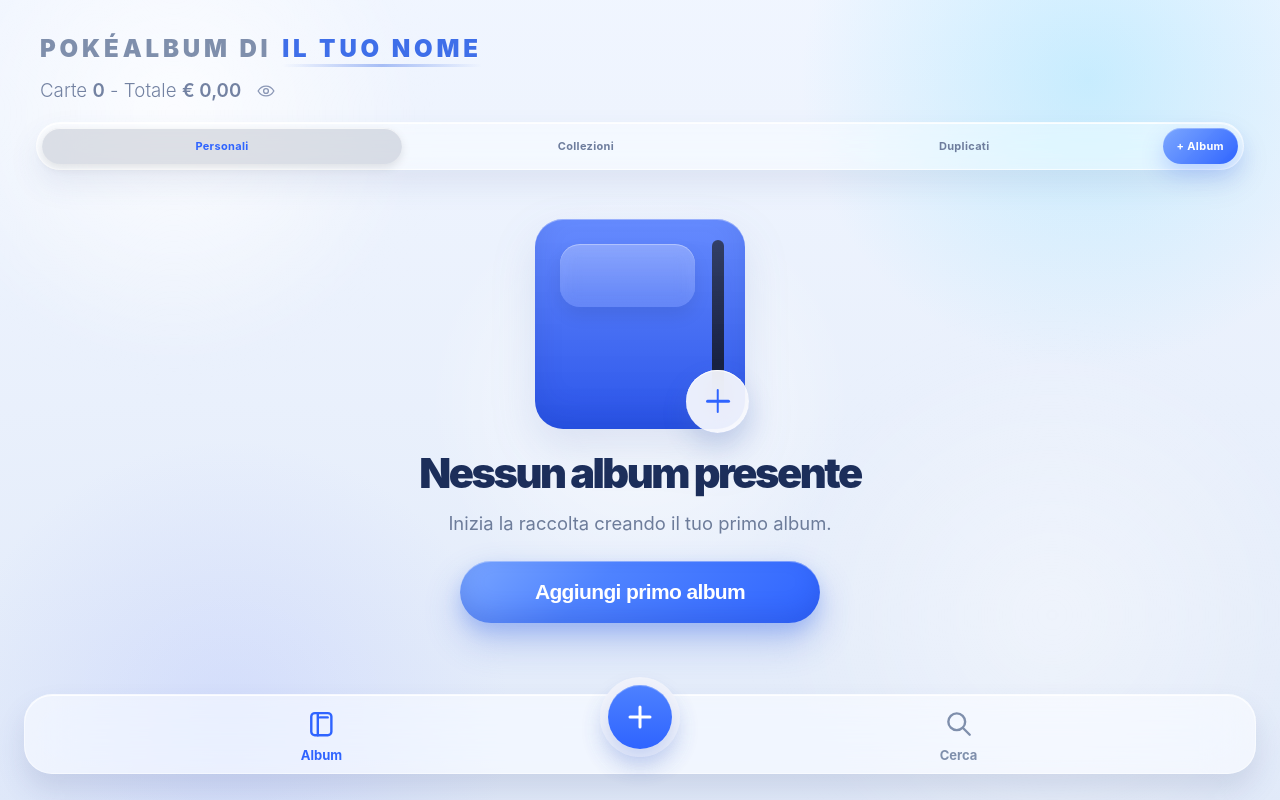
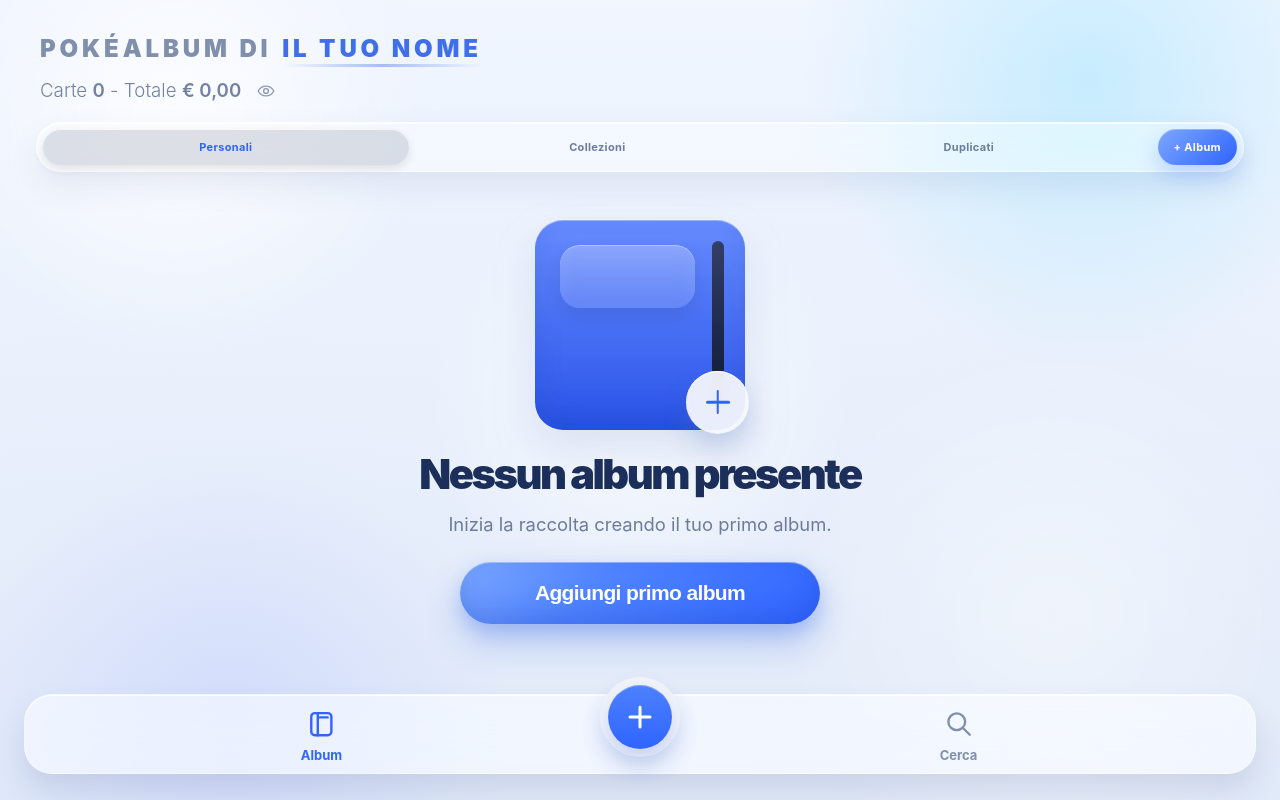
Before and after one commit to GAlabor/pokealbum, a plain HTML site: page index.html in a window 1280 px wide. Drawn offline with Linux system fonts and the light colour scheme.

Commit message:
0.0.7
spazi nome barra in alto

```diff
--- a/index.html
+++ b/index.html
@@ -1163,15 +1163,16 @@
         }
       }
 
+
 .quick-actions {
         width: calc(100% - 8px);
         margin: 16px 4px 0;
-        padding: 5px;
-        min-height: 46px;
+        padding: 6px;
+        min-height: 48px;
         display: grid;
-        grid-template-columns: minmax(0, 1fr) minmax(0, 1fr) minmax(0, 1.08fr) auto;
+        grid-template-columns: repeat(3, minmax(0, 1fr)) auto;
         align-items: center;
-        gap: 4px;
+        gap: 6px;
         border-radius: 999px;
         background: rgba(255, 255, 255, 0.42);
         border: 1px solid rgba(255, 255, 255, 0.62);
@@ -1181,12 +1182,13 @@
         backdrop-filter: blur(22px) saturate(145%);
         -webkit-backdrop-filter: blur(22px) saturate(145%);
       }
+
       .qa-btn {
         appearance: none;
         -webkit-appearance: none;
         min-width: 0;
         height: 36px;
-        padding: 0 10px;
+        padding: 0 14px;
         border: 0;
         border-radius: 999px;
         background: transparent;
@@ -1195,9 +1197,13 @@
         font-size: clamp(11px, 2.9vw, 11px);
         font-weight: 700;
         letter-spacing: 0.03em;
+        display: flex;
+        align-items: center;
+        justify-content: center;
+        text-align: center;
         white-space: nowrap;
-        overflow: hidden;
-        text-overflow: ellipsis;
+        overflow: visible;
+        text-overflow: unset;
         cursor: pointer;
         transition:
           transform 0.16s ease,
@@ -1206,13 +1212,25 @@
           box-shadow 0.16s ease;
         -webkit-tap-highlight-color: transparent;
       }
+
+      .qa-btn:focus {
+        outline: none;
+      }
+
+      .qa-btn:focus-visible {
+        outline: 2px solid rgba(47, 100, 255, 0.28);
+        outline-offset: 3px;
+      }
+
       .qa-btn:hover {
         color: #375fdb;
         background: rgba(255, 255, 255, 0.42);
       }
+
       .qa-btn:active {
         transform: scale(0.97);
       }
+
       .qa-btn.active {
         color: #2f64ff;
         background: rgba(120, 130, 150, 0.24);
@@ -1220,9 +1238,10 @@
           0 4px 10px rgba(0, 0, 0, 0.10),
           inset 0 1px 0 rgba(255, 255, 255, 0.7);
       }
+
       .qa-add {
-        min-width: 72px;
-        padding: 0 14px;
+        min-width: 78px;
+        padding: 0 16px;
         color: #ffffff;
         background:
           linear-gradient(135deg, rgba(122, 166, 255, 0.98), rgba(47, 100, 255, 1));
@@ -1230,6 +1249,7 @@
           0 10px 22px rgba(47, 100, 255, 0.25),
           inset 0 1px 0 rgba(255, 255, 255, 0.30);
       }
+
       .qa-add:hover {
         color: #ffffff;
         background:
```
Lines whose indentation alone changed are shown as unchanged.
